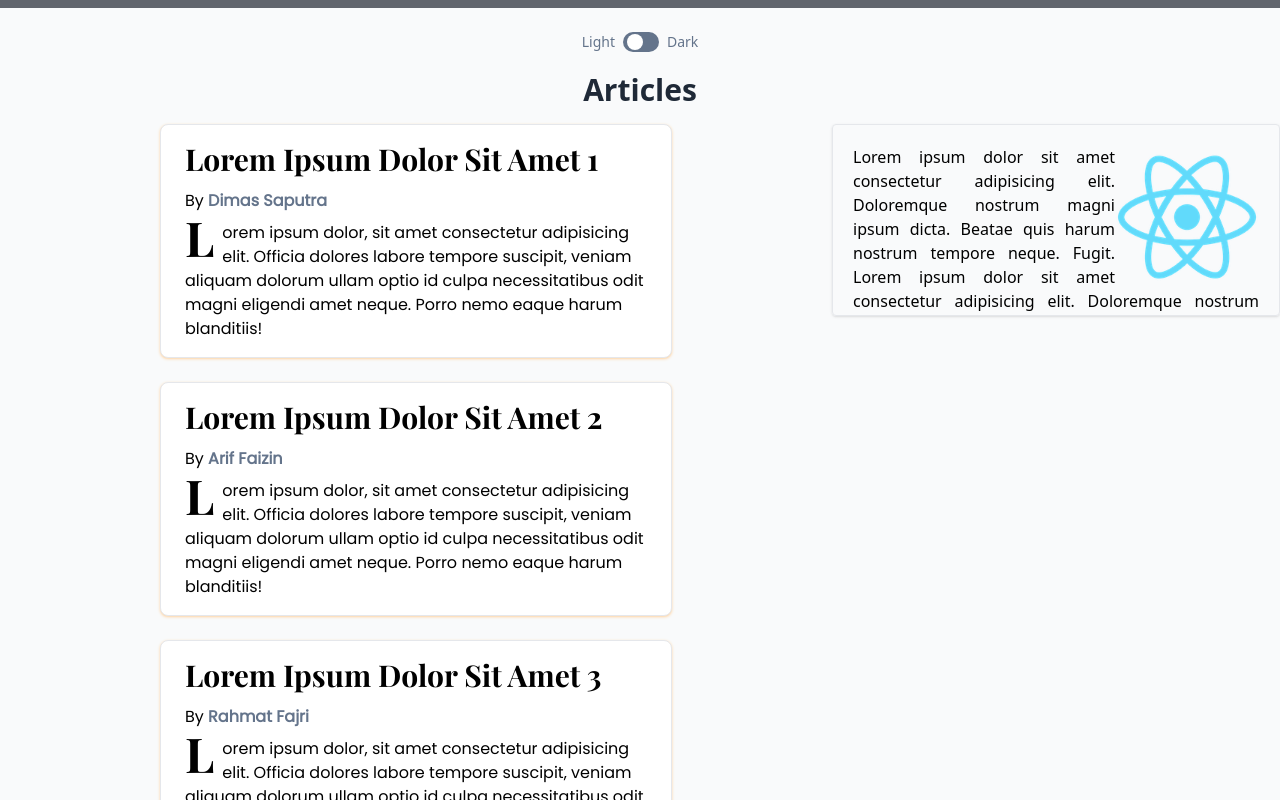
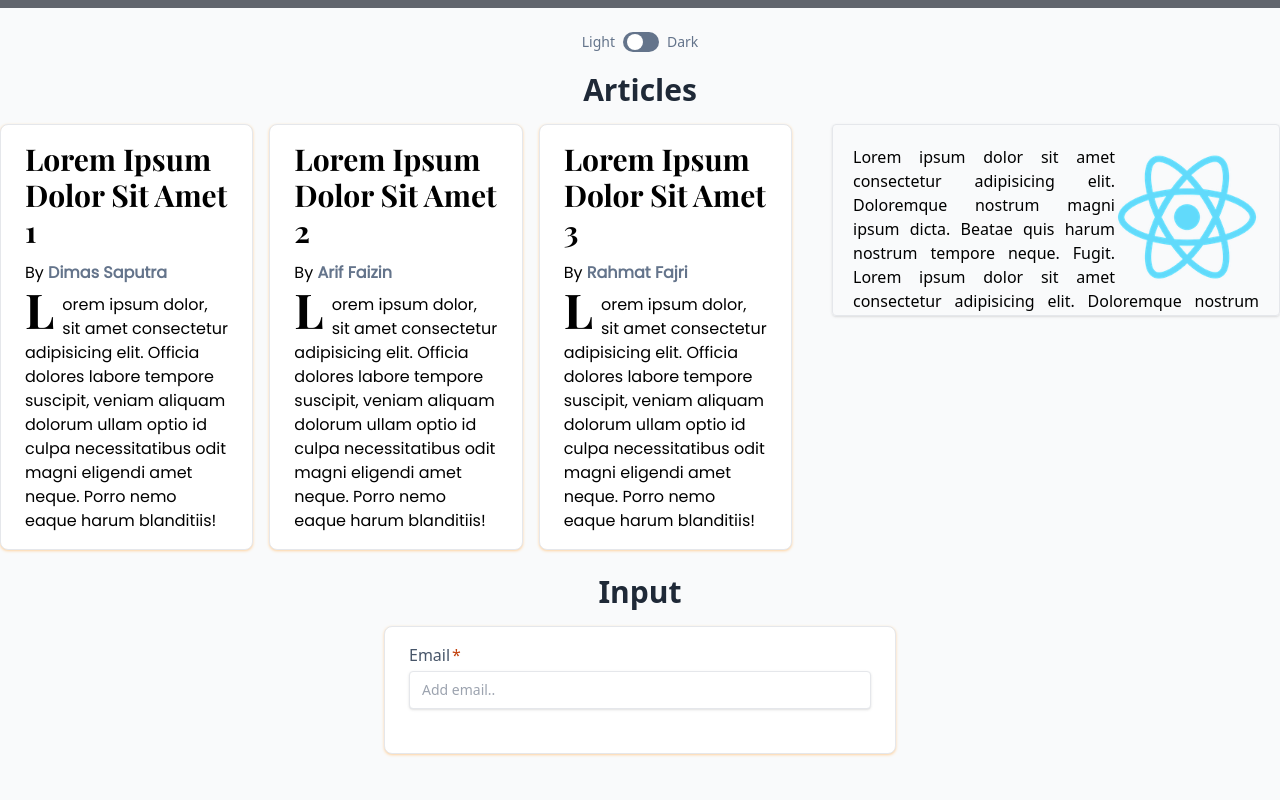
Before and after one commit to virgiawankusuma/Tailwind-CSS-Learning, a React (Create React App) app: page / in a window 1280 px wide. Shown: the part 880-1680 px from the top of the page. Built offline with nearby package versions, Linux system fonts and the light colour scheme; grey boxes are pictures that could not be loaded.

Commit message:
Layouting: float, position, columns

```diff
--- a/src/components/App.js
+++ b/src/components/App.js
@@ -21,7 +21,8 @@ function App() {
       <AppToggle/>
 
       <h2 className="text-3xl font-bold text-center text-gray-800 mb-4 dark:text-gray-100">Articles</h2>
-      <div className="flex">
+      <div className="container mx-auto">
+        <div className="flex gap-10">
           <ArticleList articles={articles}/>
           <AppSidebar/>
         </div>
@@ -34,6 +35,7 @@ function App() {
 
         <AppTop/>
       </div>
+    </div>
   );
 }
 
--- a/src/components/AppInput.js
+++ b/src/components/AppInput.js
@@ -5,8 +5,8 @@ function AppInput() {
     <div className="px-6 py-4 rounded-lg border shadow-orange-200 shadow mb-6 max-w-lg mx-auto bg-white group dark:bg-gray-800 dark:border-none dark:shadow-none dark:text-gray-200 dark dark:hover:shadow-lg dark:hover:shadow-orange-500 dark:hover:bg-orange-500">
       <form>
         <label for="email">
-          <span className="block mb-1 text-slate-600 after:content-['*'] after:text-orange-700 after:ml-0.5">Title</span>
-          <input type="email" id="email" placeholder="Add email.." className="px-3 py-2 border shadow rounded w-full block text-sm focus:outline-none focus:ring-1 focus:ring-orange-300 invalid:text-orange-700 invalid:focus:ring-orange-700 invalid:focus:border-orange-700 peer"/>
+          <span className="block mb-1 text-slate-600 after:content-['*'] after:text-orange-700 after:ml-0.5">Email</span>
+          <input type="email" id="email" placeholder="Add email.." className="px-3 py-2 border shadow rounded w-full block text-sm focus:outline-none focus:ring-1 focus:ring-orange-300 invalid:text-orange-700 invalid:focus:ring-orange-700 invalid:focus:border-orange-700 peer dark:valid:text-black"/>
           <p className="text-sm m-1 text-orange-700 invisible peer-invalid:visible">Email not valid!</p>
         </label>
       </form>
--- a/src/components/AppSidebar.js
+++ b/src/components/AppSidebar.js
@@ -4,7 +4,7 @@ function AppSidebar() {
   return (
     <div className="border rounded shadow p-5 max-h-48 max-w-md overflow-auto">
       <img src="/logo192.png" alt="react logo" className="float-right w-36"></img>
-      <p className="text-justify">
+      <p className="text-justify dark:text-white">
         Lorem ipsum dolor sit amet consectetur adipisicing elit. Doloremque nostrum magni ipsum dicta. Beatae quis harum nostrum tempore neque. Fugit. Lorem ipsum dolor sit amet consectetur adipisicing elit. Doloremque nostrum magni ipsum dicta. Beatae quis harum nostrum tempore neque. Fugit.Lorem ipsum dolor sit amet consectetur adipisicing elit. Doloremque nostrum magni ipsum dicta. Beatae quis harum nostrum tempore neque. Fugit.
       </p>
     </div>
--- a/src/components/ArticleList.js
+++ b/src/components/ArticleList.js
@@ -4,7 +4,7 @@ import ArticleItem from './ArticleItem';
 
 function ArticleList({ articles }) {
   return (
-    <section className="container mx-auto">
+    <section className="container mx-auto columns-3 gap-4">
       {
         articles.map((article) => (
           <ArticleItem key={article.id} {...article} />
```
Lines whose indentation alone changed are shown as unchanged.
